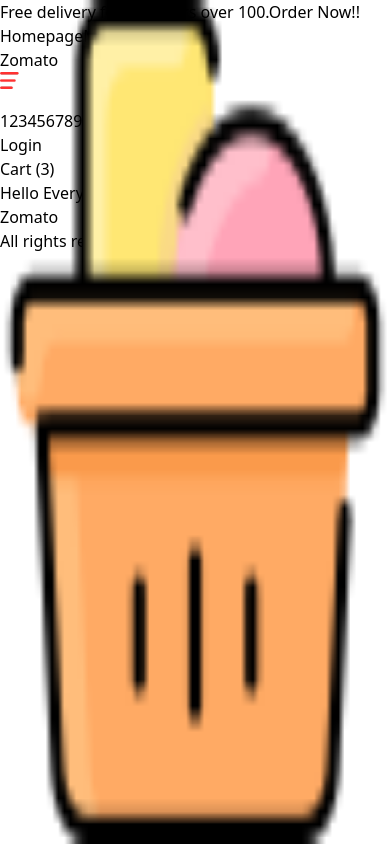
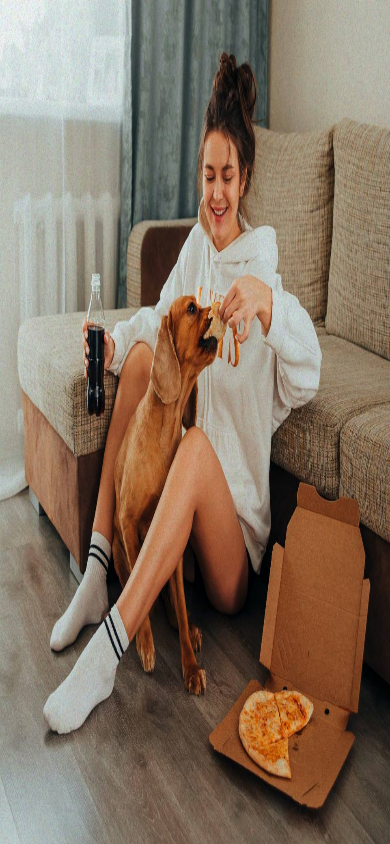
Before and after one commit to Avadhoot1234/Restaurant, a Next.js app in the folder restaurant/: page / in a window 390 px wide. Built offline with nearby package versions, Linux system fonts and the light colour scheme.

Commit message:
Done with the homepage responsiveness and slider

```diff
--- a/restaurant/src/app/page.tsx
+++ b/restaurant/src/app/page.tsx
@@ -1,7 +1,14 @@
+import Featured from "@/components/Featured";
+import Offer from "@/components/Offer";
+import Slider from "@/components/Slider";
 import Image from "next/image";
 
 export default function Home() {
   return (
-    <main>Hello Everyone</main>
+    <main>
+      <Slider/>
+      <Offer/>
+      <Featured/>
+    </main>
   );
 }
--- /dev/null
+++ b/restaurant/src/components/Featured.tsx
@@ -0,0 +1,11 @@
+import React from 'react'
+
+const Featured = () => {
+  return (
+    <div>
+      Features
+    </div>
+  )
+}
+
+export default Featured
--- /dev/null
+++ b/restaurant/src/components/Offer.tsx
@@ -0,0 +1,11 @@
+import React from 'react'
+
+const Offer = () => {
+  return (
+    <div>
+      offer
+    </div>
+  )
+}
+
+export default Offer
--- /dev/null
+++ b/restaurant/src/components/Slider.tsx
@@ -0,0 +1,55 @@
+"use client"
+import React, { useEffect, useState } from 'react'
+import Image from 'next/image'
+
+
+const data=[
+    {
+        id:1,
+        title:"Always Fresh & Hot",
+        image:"/slide1.png"
+    },
+    {
+        id:2,
+        title:"Fast delivery",
+        image:"/slide2.png"
+    },
+    {
+        id:3,
+        title:"Irestiable offers",
+        image:"/slide3.jpg"
+    }
+]
+
+const Slider = () => {
+    const [currentSlide,setCurrentSlide]=useState(0)
+
+    // setting the timer for every 2 seconds
+    useEffect(()=>{
+        const interval=setInterval(()=>{
+            //Condition in order to keep the sliding motion in loop
+            setCurrentSlide((prev)=>(prev===data.length-1 ? 0: prev+1));
+        },2000);
+        return ()=> clearInterval(interval);
+    },[])
+
+
+    return (
+    <div className='flex flex-col h-[calc(100vh-6rem)] md:h-[calc(100vh-9rem)] lg:flex-row bg-fuchisa-50 '>
+      {/* Text Container */}
+      <div className='flex-1 flex items-center justify-center flex-col gap-8 text-red-500 font-bold 2'>
+        <h1 className='text-5xl text-center uppercase p-4 md:text-6xl xl:text-7xl'>
+            {data[currentSlide].title}
+        </h1>
+        <button className='bg-red-500 text-white py-4 px-8'>Order Now</button>
+      </div>
+
+      {/* Image Container */}
+      <div className='w-full h-1/2 relative lg:h-full lg:w-1/2'>
+        <Image src={data[currentSlide].image} alt='' fill className='object-cover'/>
+      </div>
+    </div>
+  )
+}
+
+export default Slider
```
